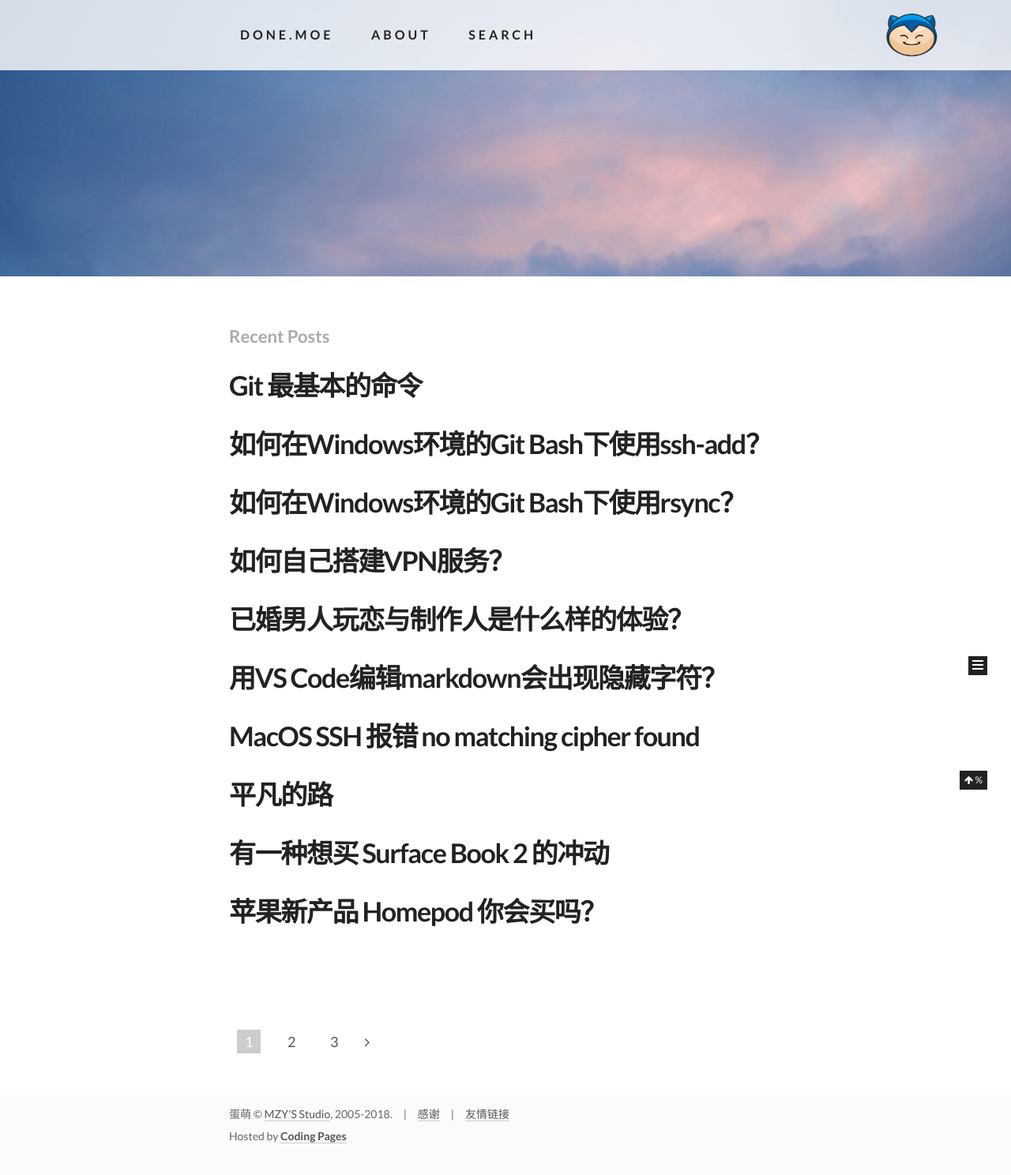
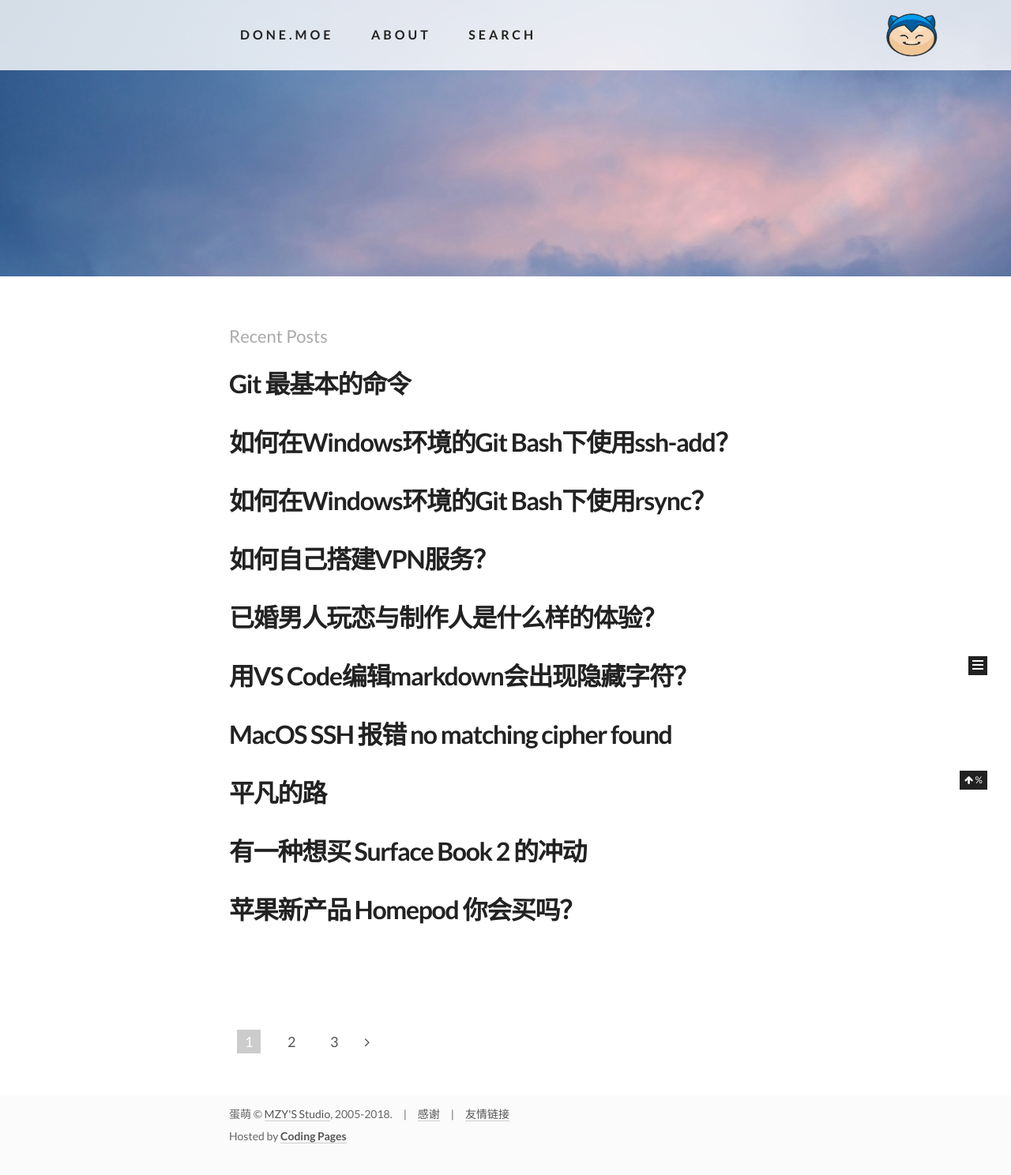
Before and after one commit to ikemanet/ikemanet.github.io, a Jekyll site: the page built from index.html, in a window 1280 px wide. Shown: the whole page at 79% size. Built offline with Jekyll 4.4.1, drawn with Linux system fonts in a browser that asks for light colours; the list of posts is cut into pages by our own code; comment, search, counter and statistics services are not loaded.

Commit message:
UI bug fixed

```diff
--- a/_includes/index.html
+++ b/_includes/index.html
@@ -2,7 +2,7 @@
 {% if site.paginate > 0 %}{% assign posts = paginator.posts %}{% endif %}
 <style>
   .posts-expand .post-title {
-    font-size: 34px;
+    font-size: 32px;
   }
   @media (max-width: 767px) {
     .posts-expand .post-title {
@@ -18,7 +18,7 @@
   }
   article h2 {
     color: #aaa;
-    font-weight: bold;
+    font-weight: 400;
   }
 </style>
 <section id="posts" class="posts-expand">
```
